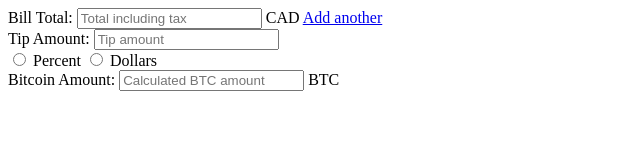
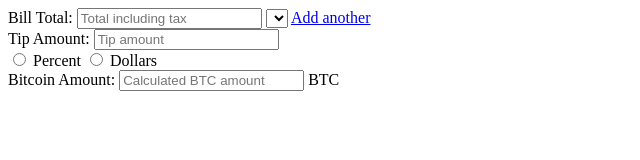
Before and after one commit to kpeatt/splitcoin, a website: page app/index.html in a window 1280 px wide. Shown: the full height of the page, 0-640 px from the left. Drawn offline with Linux system fonts and the light colour scheme; no server answers.

Commit message:
Iterate through currencies and add options

```diff
--- a/app/index.html
+++ b/app/index.html
@@ -12,7 +12,9 @@
         Bill Total:
       </label>
       <input name="billTotal" id="billTotal" type="text" placeholder="Total including tax">
-      <span class="postfix">CAD</span>
+      <select name="billCurrency">
+        <option ng-repeat="(currency, data) in ticker" value="{{currency}}">{{currency}}</option>
+      </select>
       <a href="#" title="Add another total">Add another</a>
     </div>
     <div class="form__tip">
@@ -29,9 +31,6 @@
         Dollars
       </label>
     </div>
-    <p ng-repeat="(currency, data) in ticker" class="currency__name">
-      {{currency}}
-    </p>
   </form>
 
   <div class="result">
```
